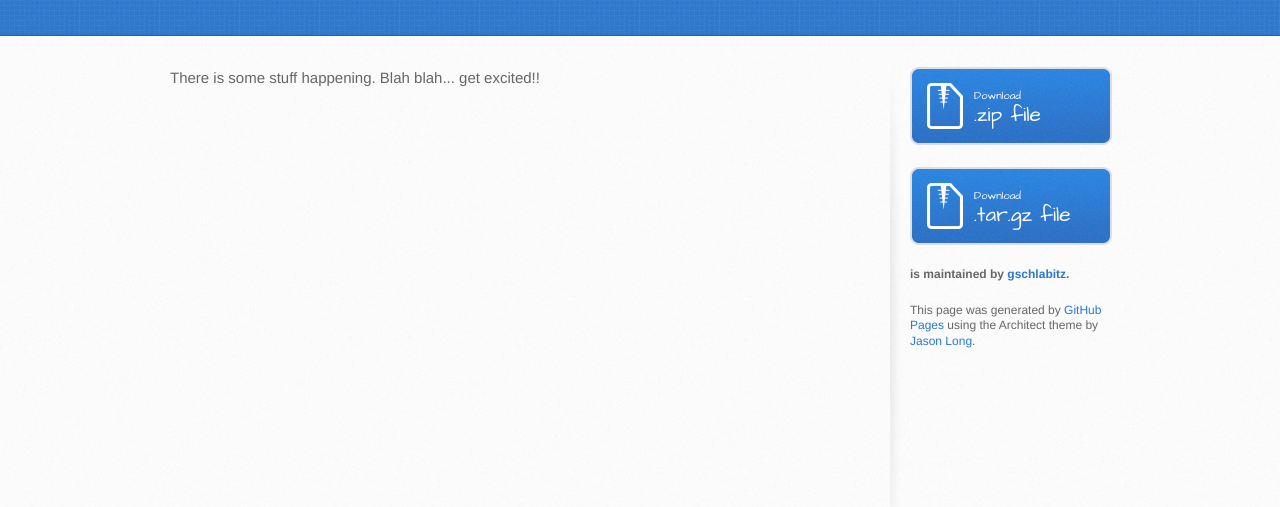
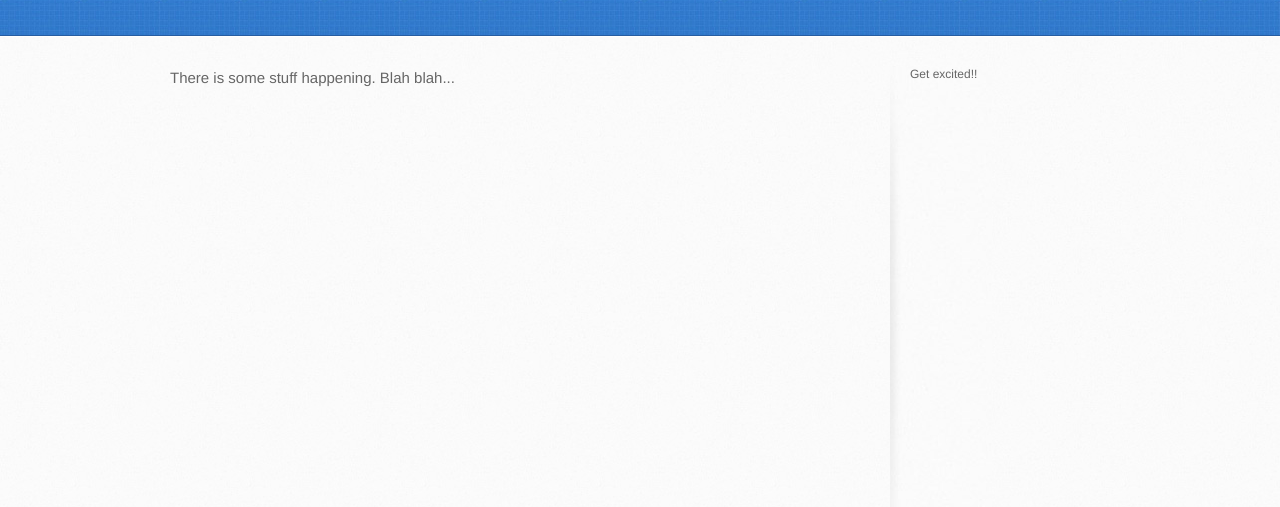
Before and after one commit to gschlabitz/zilchbag.github.io, a plain HTML site: page index.html in a window 1280 px wide. Shown: the part 165-672 px from the top of the page. Drawn offline with Linux system fonts and the light colour scheme.

Commit message:
This site is informational, so no downloads from the repository needed.

```diff
--- a/index.html
+++ b/index.html
@@ -28,22 +28,11 @@
     <div id="content-wrapper">
       <div class="inner clearfix">
         <section id="main-content">
-          <p>There is some stuff happening. Blah blah... get excited!!</p>
+          <p>There is some stuff happening. Blah blah...</p>
         </section>
 
         <aside id="sidebar">
-          <a href="https://github.com/gschlabitz/zilch-bag-studio/zipball/master" class="button">
-            <small>Download</small>
-            .zip file
-          </a>
-          <a href="https://github.com/gschlabitz/zilch-bag-studio/tarball/master" class="button">
-            <small>Download</small>
-            .tar.gz file
-          </a>
-
-          <p class="repo-owner"><a href="https://github.com/gschlabitz/zilch-bag-studio"></a> is maintained by <a href="https://github.com/gschlabitz">gschlabitz</a>.</p>
-
-          <p>This page was generated by <a href="https://pages.github.com">GitHub Pages</a> using the Architect theme by <a href="https://twitter.com/jasonlong">Jason Long</a>.</p>
+          <p>Get excited!!</p>
         </aside>
       </div>
     </div>
```
